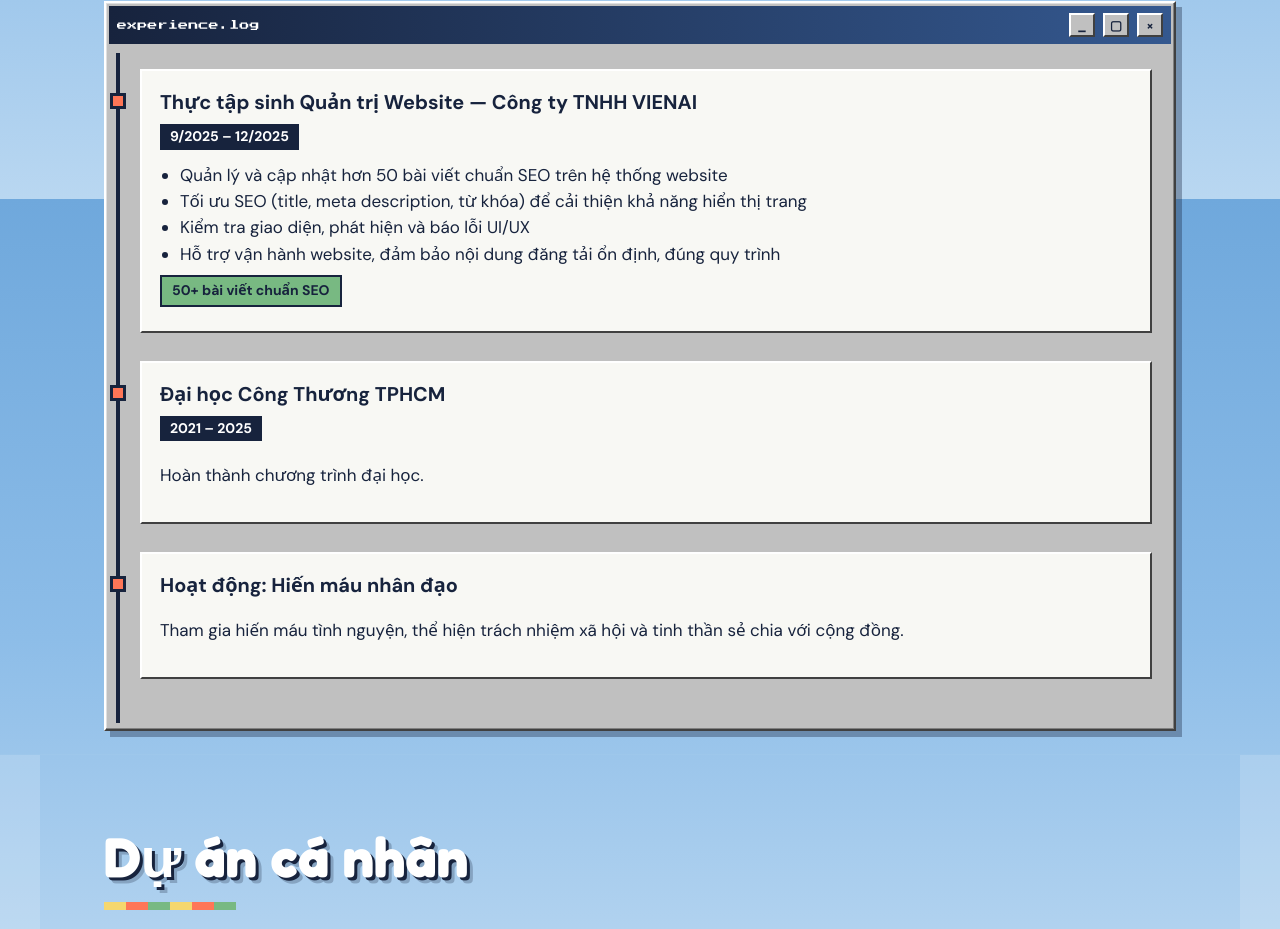
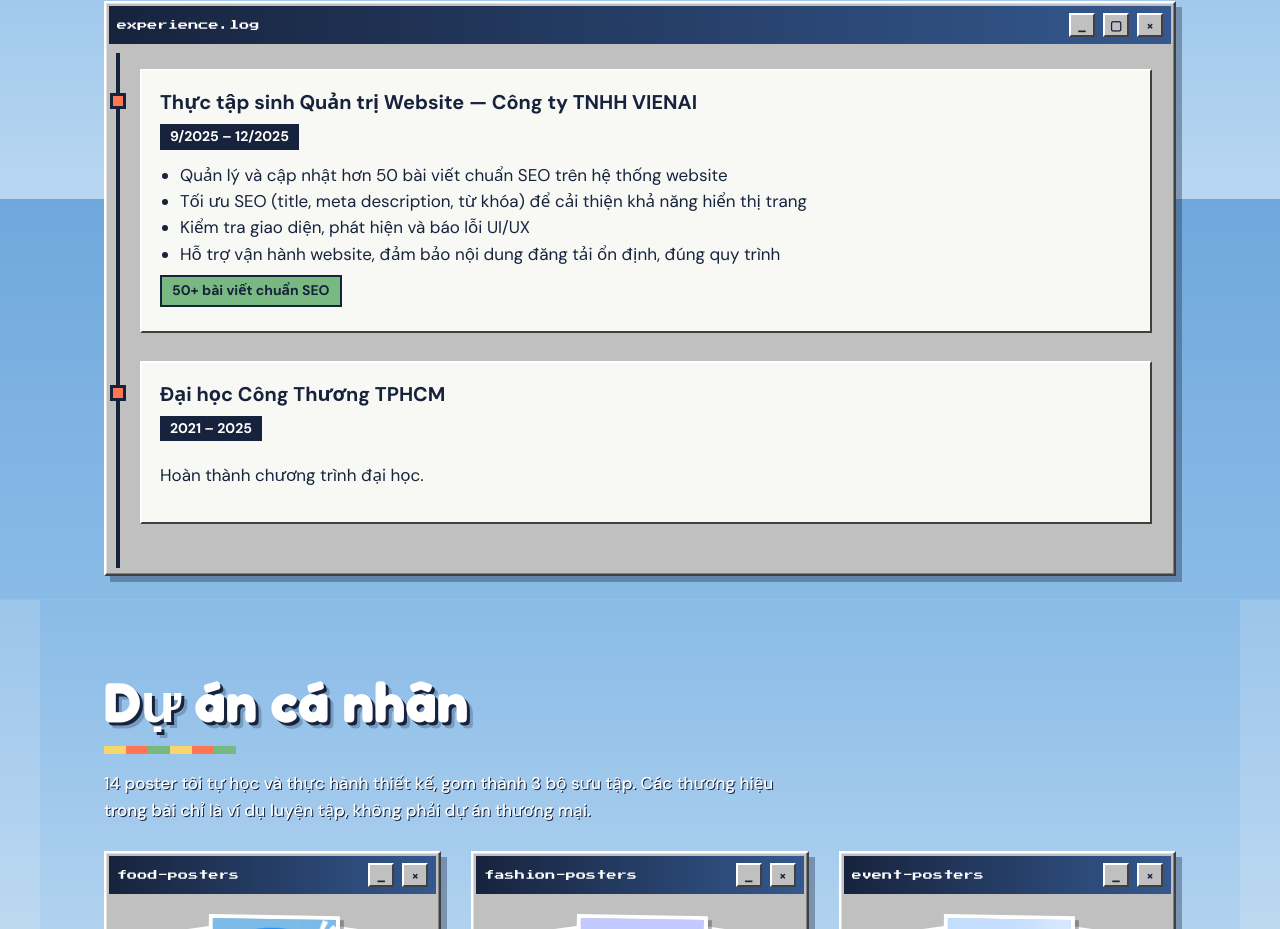
Before and after one commit to DuckHuy/myportfolio, a plain HTML site: page index.html in a window 1280 px wide. Shown: the part 2201-3130 px from the top of the page. Drawn offline with Linux system fonts and the light colour scheme.

Commit message:
Update index.html

```diff
--- a/index.html
+++ b/index.html
@@ -82,7 +82,6 @@
   <div class="body tl">
     <div class="job"><h3>Thực tập sinh Quản trị Website — Công ty TNHH VIENAI</h3><div class="meta">9/2025 – 12/2025</div><ul><li>Quản lý và cập nhật hơn 50 bài viết chuẩn SEO trên hệ thống website</li><li>Tối ưu SEO (title, meta description, từ khóa) để cải thiện khả năng hiển thị trang</li><li>Kiểm tra giao diện, phát hiện và báo lỗi UI/UX</li><li>Hỗ trợ vận hành website, đảm bảo nội dung đăng tải ổn định, đúng quy trình</li></ul><span class="tag g">50+ bài viết chuẩn SEO</span></div>
     <div class="job"><h3>Đại học Công Thương TPHCM</h3><div class="meta">2021 – 2025</div><p>Hoàn thành chương trình đại học.</p></div>
-    <div class="job"><h3>Hoạt động: Hiến máu nhân đạo</h3><p>Tham gia hiến máu tình nguyện, thể hiện trách nhiệm xã hội và tinh thần sẻ chia với cộng đồng.</p></div>
   </div></div>
 </section>
 <section id="work">
```
